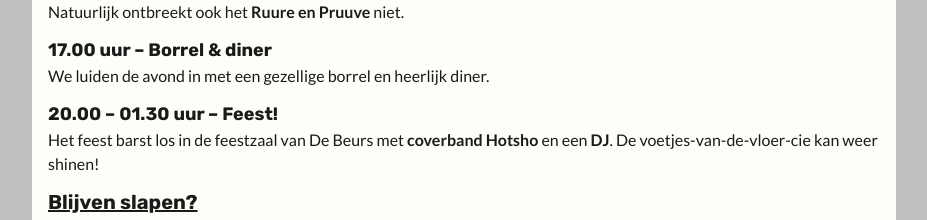
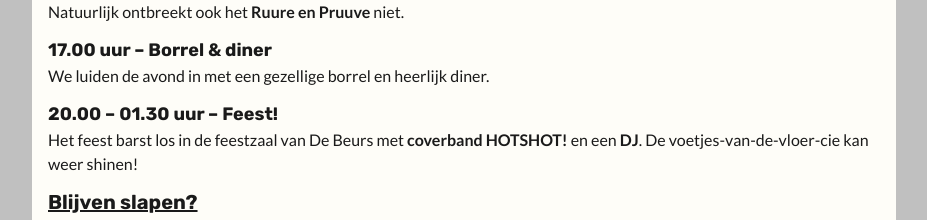
Before and after one commit to rubenuijtdewilligen/bsg100jaar.nl, a SvelteKit app: page / in a window 1280 px wide. Shown: the part 960-1180 px from the top of the page, without its empty margins (176-1103 px from the left). Built offline with nearby package versions, Linux system fonts and the light colour scheme.

Commit message:
Fix 2 typos

```diff
--- a/src/routes/+page.svelte
+++ b/src/routes/+page.svelte
@@ -43,8 +43,8 @@
 <p class="mb-3">We luiden de avond in met een gezellige borrel en heerlijk diner.</p>
 <h3 class="text-lg font-bold">20.00 – 01.30 uur – Feest!</h3>
 <p class="mb-3">
-  Het feest barst los in de feestzaal van De Beurs met <b>coverband Hotsho</b> en een <b>DJ</b>. De
-  voetjes-van-de-vloer-cie kan weer shinen!
+  Het feest barst los in de feestzaal van De Beurs met <b>coverband HOTSHOT!</b> en een <b>DJ</b>.
+  De voetjes-van-de-vloer-cie kan weer shinen!
 </p>
 
 <h3 class="text-xl font-bold underline">Blijven slapen?</h3>
@@ -92,9 +92,8 @@ Geen zin om naar huis te rijden? Geen probleem!
 <h2 class="text-xl font-bold underline">
   PROOST op 100 jaar BSG: Daar moet (vaker) op gedronken worden!
 </h2>
-Omdat 100 jaar BSG vaker gevierd mag worden, zijn drie reünisten en één lid in januari de<b
-  >dorpsbrouwerij van Terheijden</b
->
+Omdat 100 jaar BSG vaker gevierd mag worden, zijn drie reünisten en één lid in januari de
+<b>dorpsbrouwerij van Terheijden</b>
 ingedoken. Het resultaat: een exclusief <b>donker bier (±7,5%)</b>, speciaal gebrouwen voor dit
 jubileum. Je kunt dit bier kopen bij je opgave. De flessen (<b>75 cl</b>) ontvang je op
 <b>6 juni</b>, zodat je later thuis nog eens kunt proosten op <b>100 jaar BSG</b>.
```
